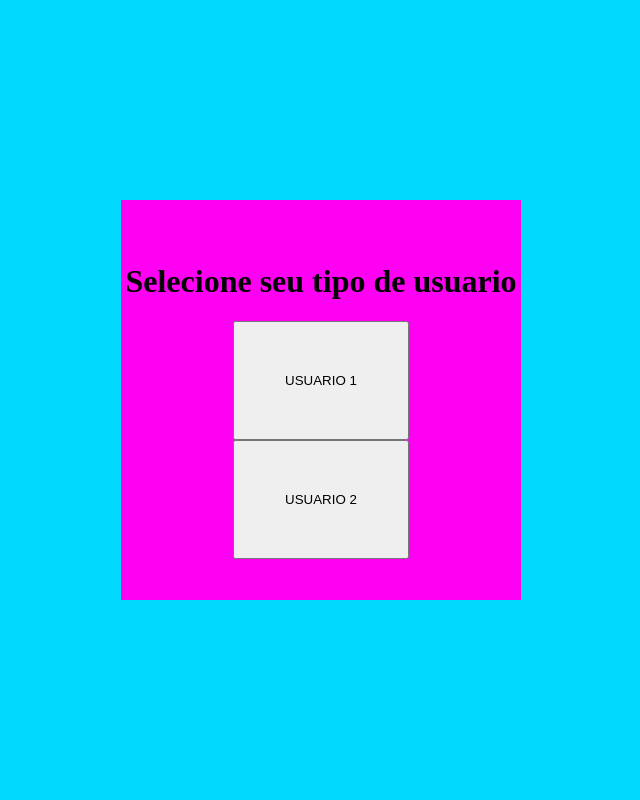
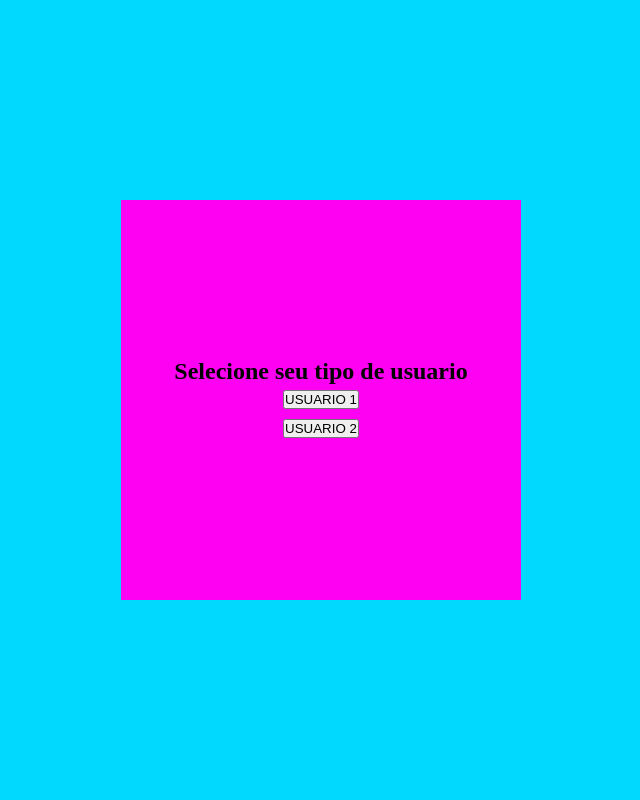
Before and after one commit to accuLucca/GymSystem, a PHP site: page /pages/index.html in a window 1280 px wide. Shown: the whole page, without its empty margins (319-959 px from the left). Run offline with PHP 8.4, Linux system fonts and the light colour scheme.

Commit message:
pequenos ajustes

```diff
--- a/pages/index.html
+++ b/pages/index.html
@@ -1,26 +1,29 @@
 <!DOCTYPE html>
-<html lang="en">
+<html lang="pt-BR">
 
 <head>
     <meta charset="UTF-8">
     <meta name="viewport" content="width=device-width, initial-scale=1.0">
-    <link rel="stylesheet" href="style.css"link>
+    <link rel="stylesheet" href="/style/style.css" link>
     <title>Projeto Modelagem/Exp. Criativa</title>
 </head>
 
 <body>
-    <main>
+    <header> </header>
 
-        <div class="container">
-            <div class="box">
-                <h1>Selecione seu tipo de usuario</h1>
-                <button>USUARIO 1</button>
-                <button>USUARIO 2</button>
-            </div>
+    <main class="container">
 
+        <div class="box">
+
+            <h2>Selecione seu tipo de usuario</h2>
+
+            <button>USUARIO 1</button>
+            <button>USUARIO 2</button>
         </div>
 
     </main>
+
+    <footer> </footer>
 </body>
 
 </html>
--- a/pages/style.css
+++ b/style/style.css
@@ -1,15 +1,21 @@
+*{
+    margin: 0;
+    padding: 0;
+    box-sizing: border-box;
+}
+
 body {
-     margin: 0px;
- }
+    background: #01d9ff;
+}
+
  .container {
      width: 100vw;
      height: 100vh;
-     background: #01d9ff;
      display: flex;
      flex-direction:row;
      justify-content:center;
      align-items:center;
- }
+}
 
 .box {
      width: 400px;
@@ -19,7 +25,10 @@ body {
      flex-direction: column;
      justify-content:center;
      align-items:center;
- }
+
+}
+
 button{
-    padding: 50px;
+    margin: 5px;
+    cursor: pointer;
 }
```
